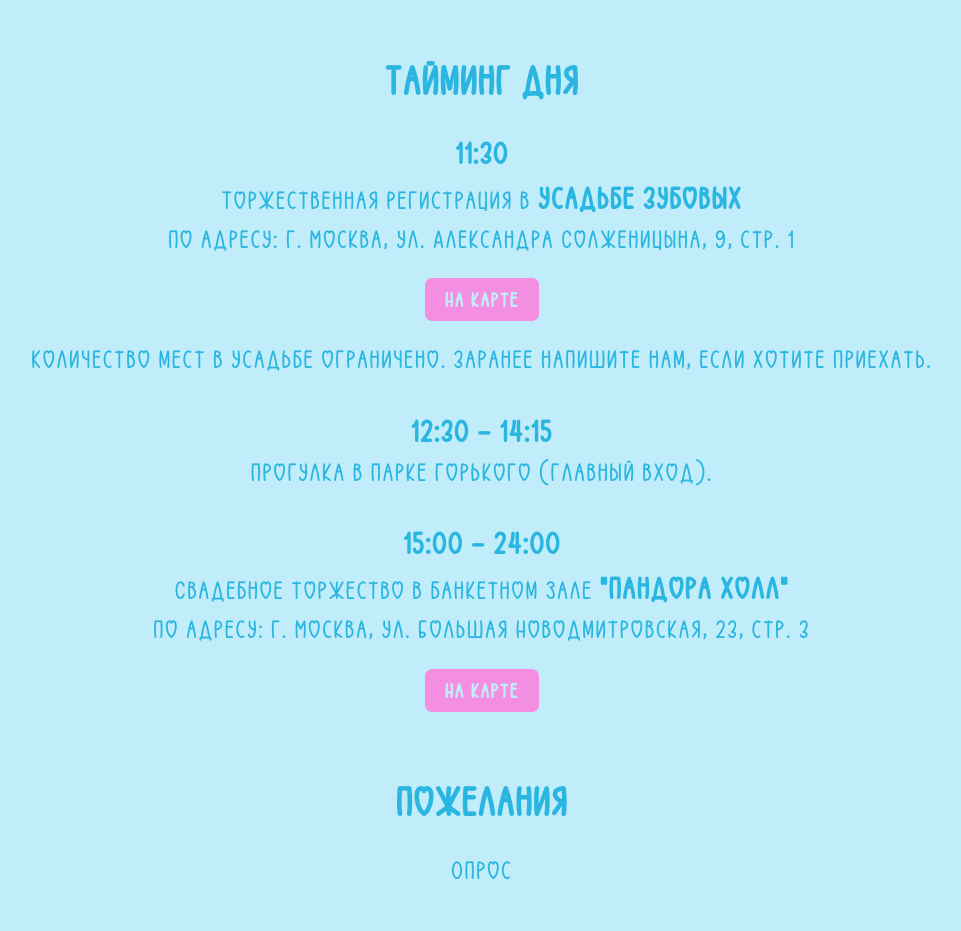
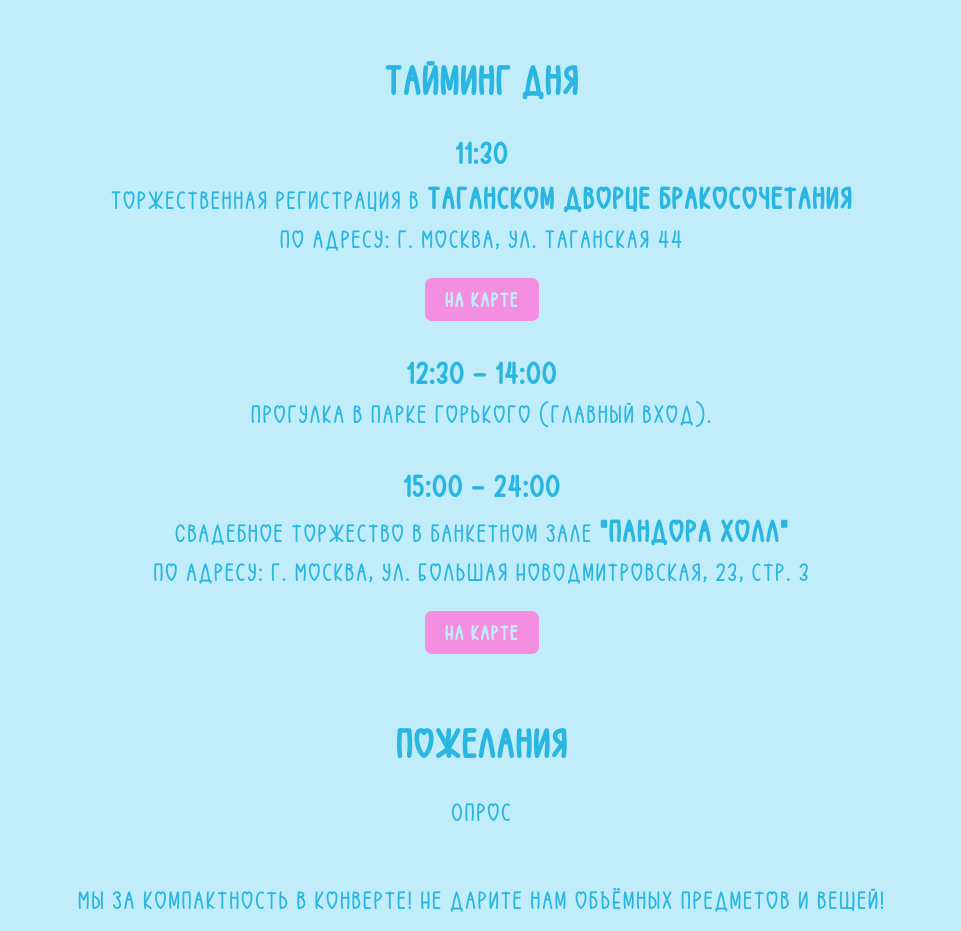
Before and after one commit to Oleg-Solovev/wedding, a plain HTML site: page index.html in a window 1280 px wide. Shown: the part 3120-4051 px from the top of the page, without its empty margins (158-1119 px from the left). Drawn offline with Linux system fonts and the light colour scheme.

Commit message:
#11 Добавление информации на сайт

```diff
--- a/index.html
+++ b/index.html
@@ -103,22 +103,22 @@
 
           <li class="section__item">
             <p class="section__descr"><b class="section__descr-XL">11:30 </b><br>Торжественная регистрация в <b
-                class="section__descr-XL">усадьбе&nbsp;Зубовых</b><br>
-              по адресу:
-              г. Москва, ул. Александра Солженицына, 9, стр. 1</p>
+                class="section__descr-XL">Таганском Дворце бракосочетания</b><br>
+              по адресу: г. Москва, ул. Таганская 44</p>
             <button class="btn section__btn" onclick="modalWindow(1)">На карте</button>
             <div id="location-map-1" class="location__map modal visually-hidden">
               <button class="btn modal__btn" onclick="modalWindow(1)">&times;</button>
               <div class="modal__window">
                 <script type="text/javascript" charset="utf-8" async
-                  src="https://api-maps.yandex.ru/services/constructor/1.0/js/?um=constructor%3Aea3854a2a38ce4a09ad16034cd09da1629c2ea5a02ea0c3d0d24fc180b312c78&amp;width=500&amp;height=350&amp;lang=ru_RU&amp;scroll=true"></script>
+                  src="https://api-maps.yandex.ru/services/constructor/1.0/js/?um=constructor%3Aea3854a2a38ce4a09ad16034cd09da1629c2ea5a02ea0c3d0d24fc180b312c78&amp;width=500&amp;height=350&amp;lang=ru_RU&amp;scroll=true">
+                  </script>
               </div>
             </div>
-            <p class="section__descr">Количество мест в&nbsp;усадьбе ограничено. Заранее напишите нам, если хотите приехать.</p>
           </li>
 
           <li class="section__item">
-            <p class="section__descr"><b class="section__descr-XL">12:30 - 14:15</b><br>Прогулка в парке Горького (главный вход).</p>
+            <p class="section__descr"><b class="section__descr-XL">12:30 - 14:00</b><br>Прогулка в парке Горького
+              (главный вход).</p>
           </li>
 
           <li class="section__item">
```
